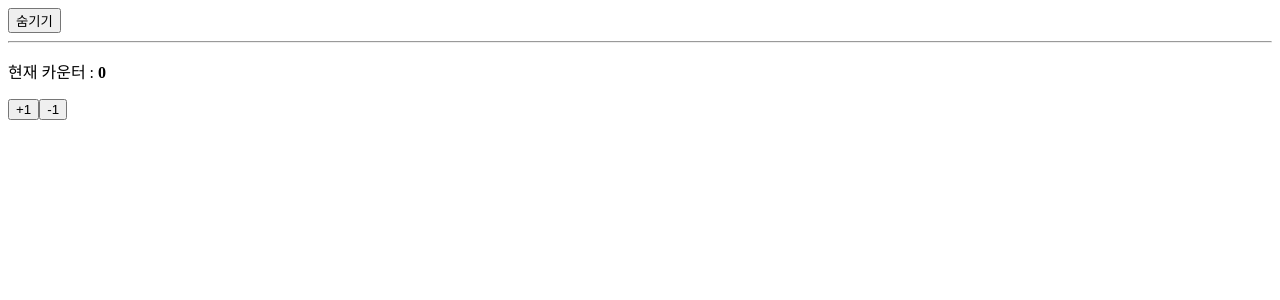
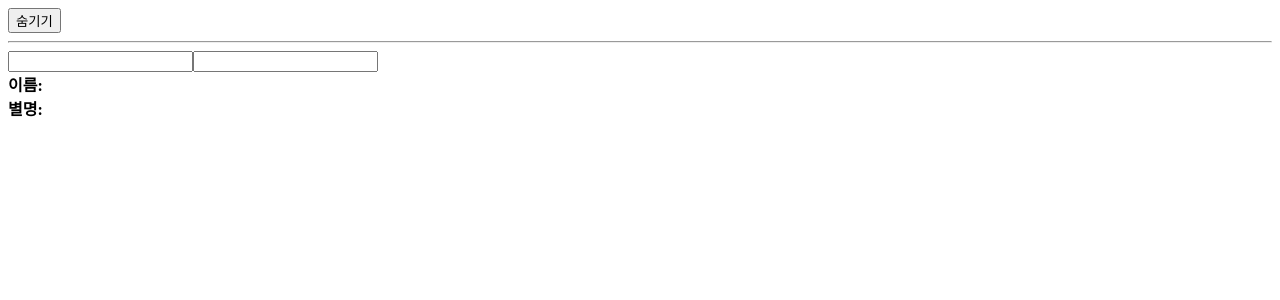
Before and after one commit to poohoot-play/react-hooks-tutorial, a React (Create React App) app: page / in a window 1280 px wide. Both pictures are taken after a click on the button "보이기". Shown: the top 300 px of the page. Built offline with nearby package versions, Linux system fonts and the light colour scheme.

Commit message:
useReducer 인풋 상태 관리 구현

```diff
--- a/src/App.tsx
+++ b/src/App.tsx
@@ -1,8 +1,9 @@
 import {useState} from 'react';
-// import UseStateCounter from "./useStateCounter"; // #1 useState 하나 사용
-// import UseStateInfo from "./useStateInfo"; // #2 useState 여러번 사용
-// import UseEffectInfo from './useEffectInfo'; // #3 useEffect
-import UseReducerCounter from './useReducerCounter'; // #4 useReducer
+// import UseStateCounter from "./useStateCounter"; // #1 useState 하나 사용(카운터)
+// import UseStateInfo from "./useStateInfo"; // #2 useState 여러번 사용(인풋텍스트)
+// import UseEffectInfo from './useEffectInfo'; // #3 useEffect(인풋텍스트)
+// import UseReducerCounter from './useReducerCounter'; // #4 useReducer(카운터)
+import UseReducerInfo from './useReducerInfo'; // #5 useReducer(인풋텍스트)
 
 const App = () => {
   const [visible, setVisible] = useState(false);
@@ -18,7 +19,8 @@
         {/* <UseStateCounter/>
         <UseStateInfo/> */}
         {/* {visible && <UseEffectInfo/>} */}
-        {visible && <UseReducerCounter/>}
+        {/* {visible && <UseReducerCounter/>} */}
+        {visible && <UseReducerInfo/>}
     </>
 
 
--- /dev/null
+++ b/src/useReducerInfo.tsx
@@ -0,0 +1,34 @@
+import {useReducer} from 'react';
+
+function reducer(state:any, action:any){
+    return {
+        ...state,
+        [action.name]: action.value
+    };
+}
+
+const Info = () => {
+    const [state, dispatch] = useReducer(reducer, {
+        name:'',
+        nickname:''
+    });
+
+    const {name, nickname} = state;
+
+    const onChange = (e:any) => {
+        dispatch(e.target)
+    }
+
+    return <div>
+        <div>
+            <input name="name" value={name} onChange={onChange}/>
+            <input name="nickname" value={nickname} onChange={onChange}/>
+        </div>
+        <div>
+            <div><b>이름:</b>{name}</div>
+            <div><b>별명:</b>{nickname}</div>
+        </div>
+    </div>
+}
+
+export default Info;
```
Also changed, not shown: 1 other file (tests, documents, lock files or other folders).
